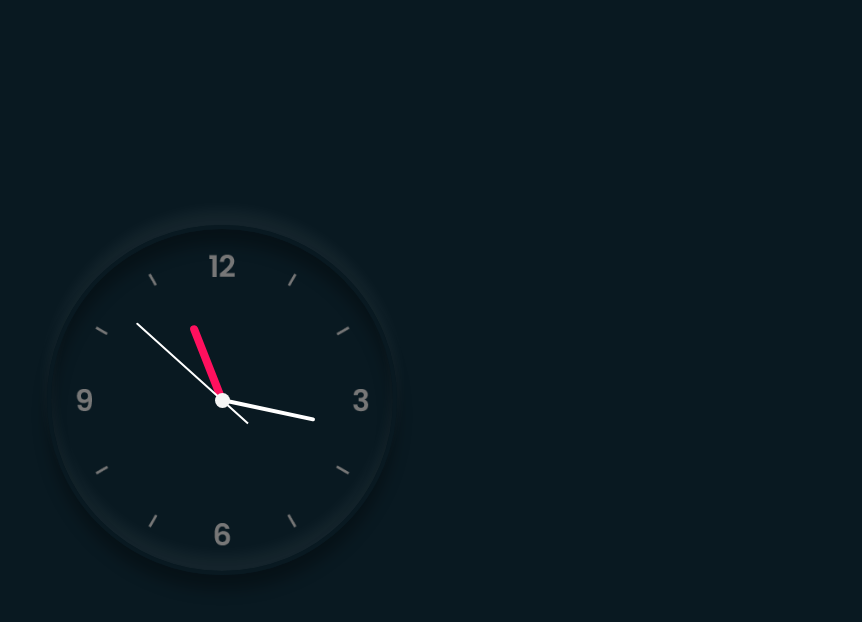
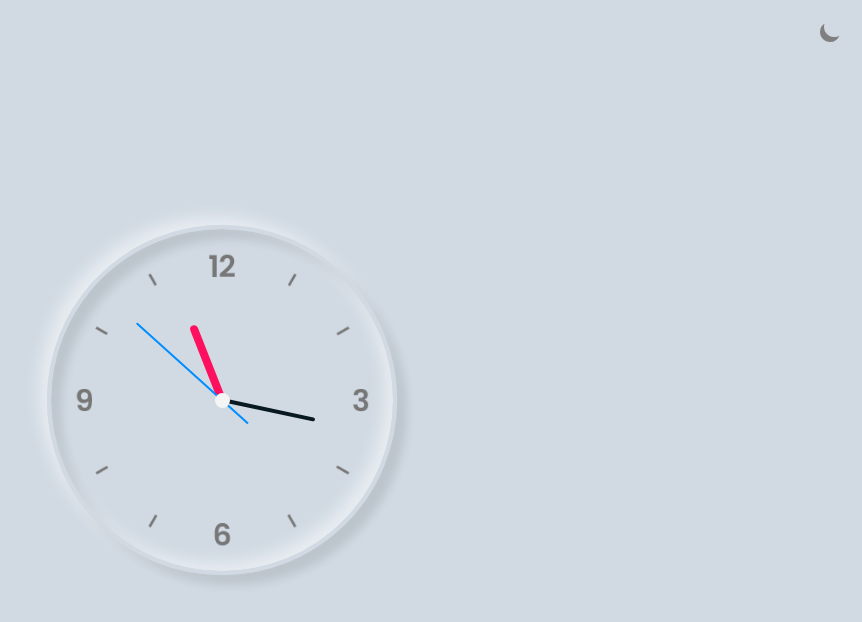
Before and after one commit to manas-sahu/Clock, a plain HTML site: page index.html in a window 1280 px wide. Shown: the whole page, without its empty margins (418-1280 px from the left). Drawn offline with Linux system fonts and the light colour scheme.

Commit message:
theme toggle added

```diff
--- a/css/main.css
+++ b/css/main.css
@@ -10,6 +10,10 @@ body {
   align-items: center;
   min-height: 100vh;
   background: #091921;
+}
+
+body.light {
+    background: #d1dae3;
 }
 
 .clock {
@@ -25,6 +29,14 @@ body {
   box-shadow: 0 -15px 15px rgba(255, 255, 255, 0.05),
     inset 0 -15px 15px rgba(255, 255, 255, 0.05), 0 15px 15px rgba(0, 0, 0, 0.3),
     inset 0 15px 15px rgba(0, 0, 0, 0.3);
+}
+
+body.light .clock {
+    border: 4px solid #d1dae3;
+    box-shadow: -8px -8px 15px rgba(255, 255, 255, 0.5),
+    10px 10px 10px rgba(0, 0, 0, 0.1),
+    inset -8px -8px 15px rgba(255, 255, 255, 0.5),
+    inset 10px 10px 10px rgba(0, 0, 0, 0.1);
 }
 
 .clock:before {
@@ -69,7 +81,7 @@ body {
     transition-duration: 1s;
     animation-fill-mode: forwards; */
 }
-.hr:before {
+.hr::before {
     content: '';
     position: absolute;
     width: 8px;
@@ -78,7 +90,7 @@ body {
     z-index: 10;
     border-radius: 6px 6px 0 0;
 }
-.mn:before {
+.mn::before {
     content: '';
     position: absolute;
     width: 4px;
@@ -87,12 +99,24 @@ body {
     z-index: 11;
     border-radius: 6px 6px 0 0;
 }
-.sc:before {
+body.light .mn::before {
+    background: #091921;
+}
+.sc::before {
     content: '';
     position: absolute;
     width: 2px;
     height: 150px;
-    background: #fff;
+    background: #008eff;
     z-index: 12;
     border-radius: 6px 6px 0 0;
 }
+.mode {
+    position: absolute;
+    top: 20px;
+    right: 20px;
+
+}
+body.light .mode {
+    filter: invert(0.5);
+}
--- a/index.html
+++ b/index.html
@@ -8,7 +8,10 @@
     <link rel="stylesheet" href="./css/main.css">
 
 </head>
-<body>
+<body id="main" class="light">
+    <div class="mode">
+        <img src="./img/toggle-mode.svg" onclick="toggleTheme()" alt="toggle" srcset="">
+    </div>
     <div class="clock">
         <div class="hour">
             <div class="hr" id="hr"></div>
--- a/js/main.js
+++ b/js/main.js
@@ -1,13 +1,32 @@
 const deg = 6;
-const hr = document.querySelector('#hr');
-const mn = document.querySelector('#mn');
-const sc = document.querySelector('#sc');
-setInterval (() => {
+
+let body = document.querySelector("#main");
+
+const hr = document.querySelector("#hr");
+const mn = document.querySelector("#mn");
+const sc = document.querySelector("#sc");
+
+let toggle = false;
+
+setInterval(() => {
   let day = new Date();
   let hour = day.getHours() * 30;
   let min = day.getMinutes() * deg;
   let sec = day.getSeconds() * deg;
-hr.style.transform = `rotatez(${hour + (min/12)}deg)`;
+  hr.style.transform = `rotatez(${hour + min / 12}deg)`;
   mn.style.transform = `rotatez(${min}deg)`;
   sc.style.transform = `rotatez(${sec}deg)`;
 }, 1000);
+
+function toggleTheme () {
+    console.log("Toggle called");
+    toggle = !toggle;
+    if (toggle) {
+        body.classList.add("light");
+    }
+    else {
+        body.classList.remove("light");
+    }
+
+
+}
```
Also changed, not shown: img/toggle-mode.svg (added). Lines whose indentation alone changed are shown as unchanged.
